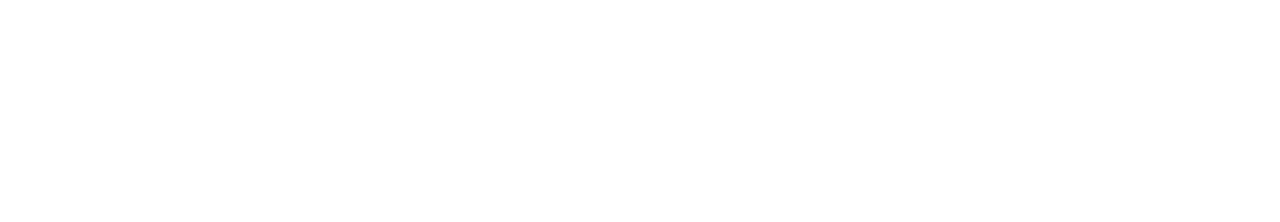
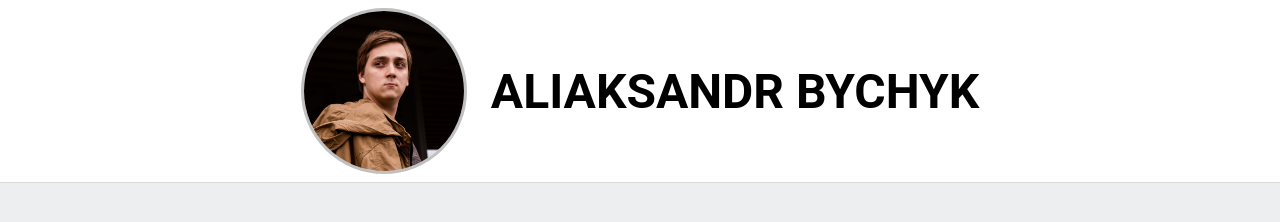
Before and after one commit to Aliaksandr-Bychyk/rsschool-cv, a plain HTML site: page index.html in a window 1280 px wide. Drawn offline with Linux system fonts and the light colour scheme.

Commit message:
feat: add header and styles

```diff
--- a/index.html
+++ b/index.html
@@ -8,5 +8,9 @@
     <title>A. Bychyk</title>
   </head>
   <body>
+    <header>
+      <img class="photo" src="images/photo.jpg" alt="photo" height="100%" width="100%">
+      <h1>ALIAKSANDR BYCHYK</h1>
+    </header>
   </body>
 </html>
--- a/styles/styles.css
+++ b/styles/styles.css
@@ -1,3 +1,28 @@
 html {
   height: 100%;
 }
+body {
+  background-color: #edeef0;
+  margin: 0;
+  font-family: 'Roboto', sans-serif;
+}
+header {
+  display: flex;
+  align-items: center;
+  justify-content: center;
+  padding: 0.5em;
+  background-color: #ffffff;
+  box-shadow: 0 0 1px rgba(0,0,0,0.5);
+}
+header h1 {
+  display: inline-block;
+  padding-left: 0.5em;
+  font-size: 3em;
+  font-weight: bolder;
+}
+.photo {
+  width: 10em;
+  height: 10em;
+  border-radius: 100%;
+  border: 3px solid #c0c0c0;
+}
```
